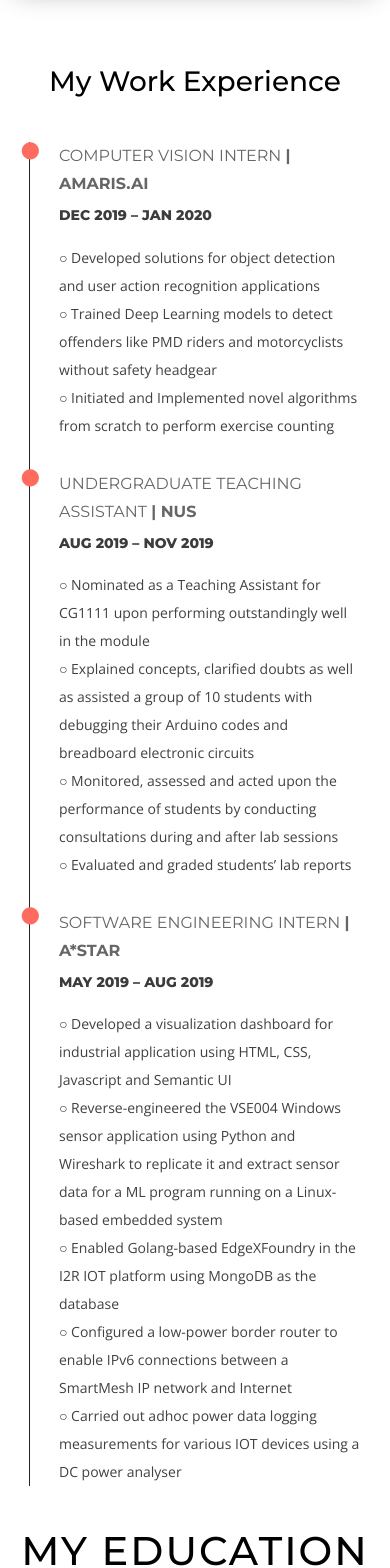
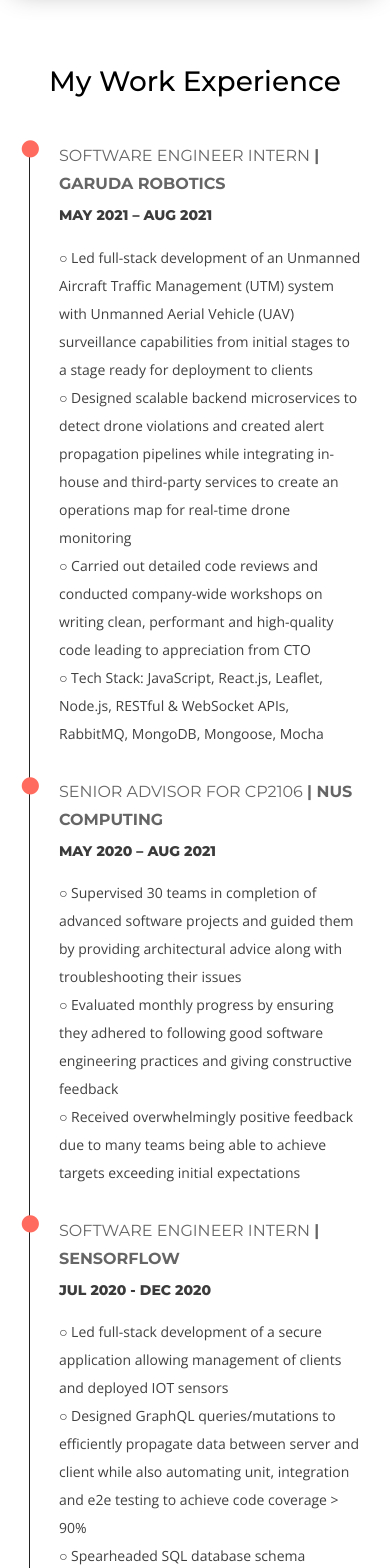
Before and after one commit to iamabhishek98/portfolio, a React (Create React App) app: page / in a window 390 px wide. Shown: the part 5760-7328 px from the top of the page. Built offline with nearby package versions, Linux system fonts and the light colour scheme.

Commit message:
updated experiences

```diff
--- a/src/containers/Experiences/Experiences.js
+++ b/src/containers/Experiences/Experiences.js
@@ -3,66 +3,108 @@
 
 class ExperiencesContainer extends Component {
   render() {
-    const Hp = {
-      Role: "software developer intern",
+    const garuda = {
+      Role: "software engineer intern",
+      Name: "garuda robotics",
+      Duration: "may 2021 – aug 2021",
+      Description: [
+        `Led full-stack development of an Unmanned Aircraft Traffic Management (UTM) system
+        with Unmanned Aerial Vehicle (UAV) surveillance capabilities from initial stages to
+        a stage ready for deployment to clients`,
+        `Designed scalable backend microservices to detect drone violations and created alert
+        propagation pipelines while integrating in-house and third-party services to create
+        an operations map for real-time drone monitoring`,
+        `Carried out detailed code reviews and conducted company-wide workshops on writing clean,
+        performant and high-quality code leading to appreciation from CTO`,
+        `Tech Stack: JavaScript, React.js, Leaflet, Node.js, RESTful & WebSocket APIs, RabbitMQ,
+        MongoDB, Mongoose, Mocha`,
+      ],
+    };
+
+    const sensorflow = {
+      Role: "software engineer intern",
+      Name: "sensorflow",
+      Duration: "jul 2020 - dec 2020",
+      Description: [
+        `Led full-stack development of a secure application allowing management of clients
+        and deployed IOT sensors`,
+        `Designed GraphQL queries/mutations to efficiently propagate data between server and
+        client while also automating unit, integration and e2e testing to achieve code coverage > 90%`,
+        `Spearheaded SQL database schema discussions and designed complex database queries
+        to optimize inefficient backend code (order of several seconds)`,
+        `Conducted internal product discussions to ensure smooth flow of user experience
+        requirements from product managers to developers and planned agile SCRUM sprints`,
+        `Tech Stack: TypeScript, Nest.js, RESTful APIs, Jest, GraphQL, PostgreSQL, TypeORM, Docker`,
+      ],
+    };
+
+    const hp = {
+      Role: "software engineer intern",
       Name: "hewlett-packard",
       Duration: "may 2020 – jul 2020",
-      Description: [],
+      Description: [
+        `Identified and analysed opportunities for process improvement and took initiative
+        to develop a new large-scale full-stack application to support data automation in
+        internal processes on a global scale`,
+        `Collaborated with functional teams to create efficient algorithms to draw intelligence
+        from raw existing data and was awarded a Certificate of Recognition for outstanding contributions `,
+        `Tech Stack: JavaScript, React.js, Node.js, PostgreSQL, VB, UiPath, Power BI, Power Automate`,
+      ],
     };
 
-    const Nus_SA = {
-      Role: "cp2106 senior advisor",
-      Name: "nus",
-      Duration: "may 2020 – aug 2020",
-      Description: [],
+    const orbital_TA = {
+      Role: "senior advisor for cp2106",
+      Name: "nus computing",
+      Duration: "may 2020 – aug 2021",
+      Description: [
+        `Supervised 30 teams in completion of advanced software projects and guided them
+        by providing architectural advice along with troubleshooting their issues`,
+        `Evaluated monthly progress by ensuring they adhered to following good software
+        engineering practices and giving constructive feedback`,
+        `Received overwhelmingly positive feedback due to many teams being able to achieve
+        targets exceeding initial expectations`,
+      ],
     };
 
-    const Amaris = {
+    const amaris = {
       Role: "computer vision intern",
       Name: "amaris.ai",
       Duration: "dec 2019 – jan 2020",
       Description: [
-        `Developed solutions for object detection and user action recognition applications`,
-        `Trained Deep Learning models to detect offenders like PMD riders and motorcyclists
-        without safety headgear`,
-        `Initiated and Implemented novel algorithms from scratch to perform exercise counting`,
+        `Leveraged on cutting-edge computer vision algorithms to automate image processing
+        tasks like data augmentation and object detection`,
+        `Implemented algorithms to innovatively solve action recognition problems using
+        pose estimation which earned appreciation from company’s Chief Innovation Officer`,
+        `Tech Stack: OpenCV, NumPy/Pandas, Detectron2, YOLOv3`,
       ],
     };
 
-    const Nus_TA = {
-      Role: "undergraduate teaching assistant",
-      Name: "nus",
-      Duration: "aug 2019 – nov 2019",
+    const cg1111_TA = {
+      Role: "teaching assistant for cg1111",
+      Name: "nus computing",
+      Duration: "aug 2019 – dec 2019",
       Description: [
-        `Nominated as a Teaching Assistant for CG1111 upon
+        `Selected to be a Teaching Assistant for CG1111 (Engineering Principles & Practices) upon
         performing outstandingly well in the module`,
-        `Explained concepts, clarified doubts as well as
-        assisted a group of 10 students with debugging their Arduino
-        codes and breadboard electronic circuits`,
-        `Monitored, assessed and acted upon the performance
-        of students by conducting consultations during and after lab
-        sessions`,
-        `Evaluated and graded students’ lab reports`,
+        `Explained concepts, clarified doubts and assisted 10 students with weekly lab assignments`,
+        `Monitored, assessed and acted upon their performance by conducting consultations
+        during/after lab sessions and guided them in ground-up development of a sensor-assisted autonomous robot`,
+        `Topics Included: DC/AC Principles, Signal Processing, Arduino Programming`,
       ],
     };
 
-    const Astar = {
-      Role: "software engineering intern",
+    const astar = {
+      Role: "embedded software engineering intern",
       Name: "a*star",
       Duration: "may 2019 – aug 2019",
       Description: [
-        `Developed a visualization dashboard for industrial
-          application using HTML, CSS, Javascript and Semantic UI`,
-        `Reverse-engineered the VSE004 Windows sensor
-          application using Python and Wireshark to replicate it and
-          extract sensor data for a ML program running on a
-          Linux-based embedded system`,
-        `Enabled Golang-based EdgeXFoundry in the I2R IOT
-          platform using MongoDB as the database`,
-        `Configured a low-power border router to enable IPv6
-          connections between a SmartMesh IP network and Internet`,
-        `Carried out adhoc power data logging measurements
-          for various IOT devices using a DC power analyser`,
+        `Established an IoT middleware platform that facilitated interoperability between
+        IoT edge devices and applications and developed visualization dashboards to monitor
+        real-time data from those devices`,
+        `Solved problems of scraping sensor data from a native Windows application by
+        reverse-engineering it using Wireshark and rebuilding it on a Linux-based embedded
+        system using Python and MQTT listeners`,
+        `Tech Stack: Golang, Python, JavaScript, EdgeXFoundry, Wireshark, SmartMesh, MQTT`,
       ],
     };
     return (
@@ -71,16 +113,16 @@
           <div className="container">
             <h3 className="text-center">My Work Experience</h3>
 
-            <div className="col-md-2 exp-left">
-              {/* <!-- <img src="images/abhishek.jpg" alt="" /> --> */}
-            </div>
+            <div className="col-md-2 exp-left" />
             <div className="col-md-8  exp_right">
               <div className="exp_grids">
-                {/* <Experience CompanyDetails={Hp} />
-                <Experience CompanyDetails={Nus_SA} /> */}
-                <Experience CompanyDetails={Amaris} />
-                <Experience CompanyDetails={Nus_TA} />
-                <Experience CompanyDetails={Astar} />
+                <Experience CompanyDetails={garuda} />
+                <Experience CompanyDetails={orbital_TA} />
+                <Experience CompanyDetails={sensorflow} />
+                <Experience CompanyDetails={hp} />
+                <Experience CompanyDetails={amaris} />
+                <Experience CompanyDetails={cg1111_TA} />
+                <Experience CompanyDetails={astar} />
               </div>
             </div>
             <div className="clearfix"></div>
```
